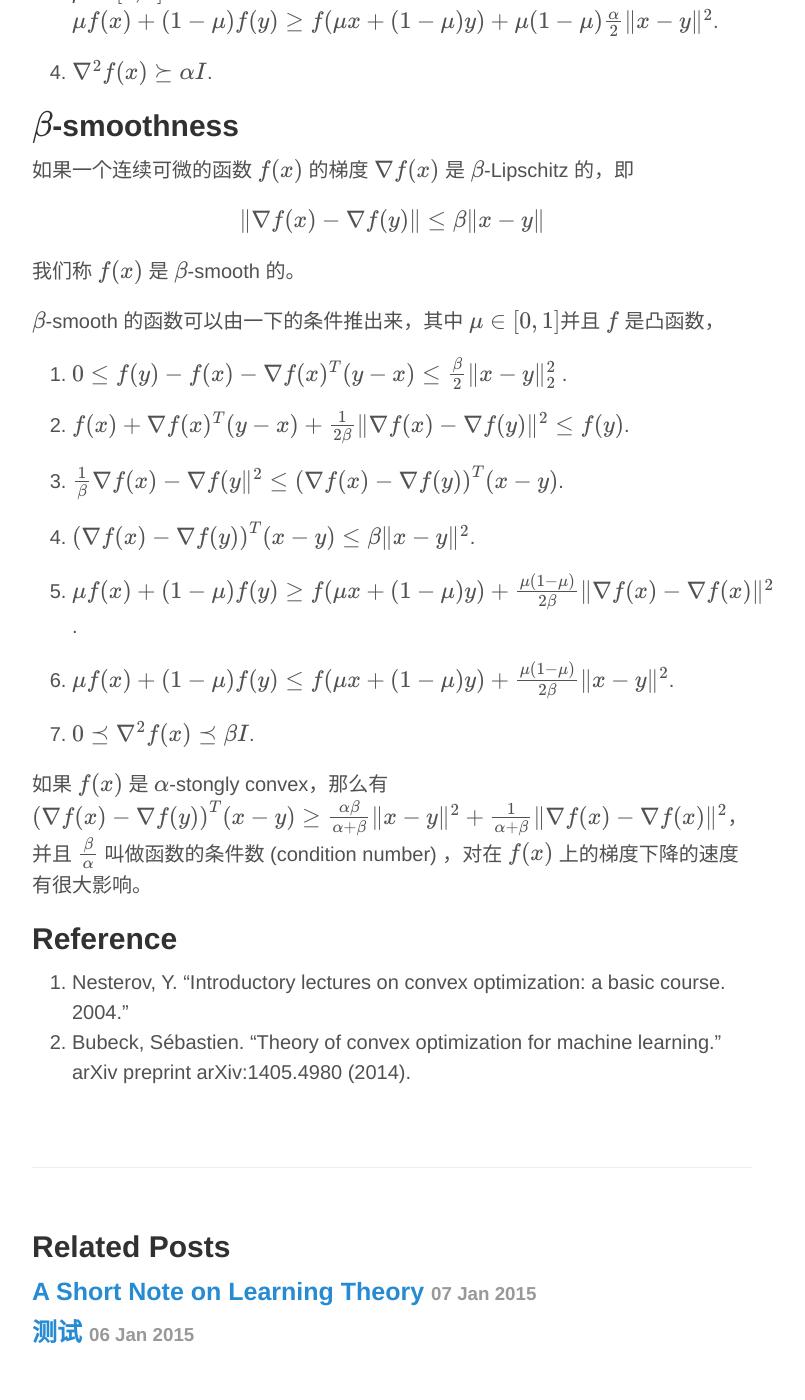
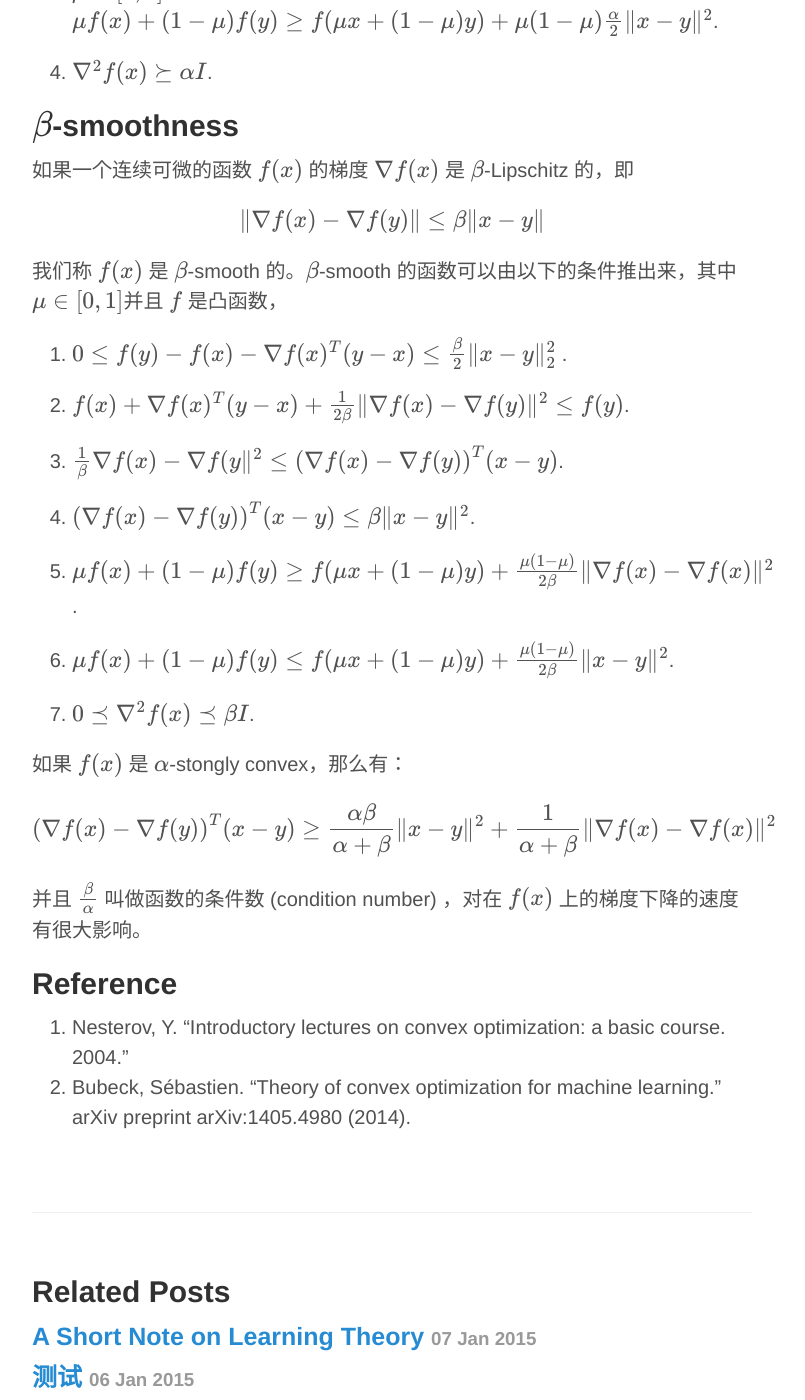
Before and after one commit to bjsc/cswhjiang.github.io, a Jekyll site: the page built from _posts/2015-04-08-strong-convexity-and-smoothness.md, in a window 1280 px wide and 1400 px high, scrolled down 1455 px. Shown: the whole window, without its empty margins (248-1053 px from the left). Built offline with Jekyll 4.4.1, drawn with Linux system fonts in a browser that asks for light colours; formulas are drawn with MathJax 3; comment, search, counter and statistics services are not loaded.

Commit message:
convexity and smoothness

```diff
--- a/_posts/2015-04-08-strong-convexity-and-smoothness.md
+++ b/_posts/2015-04-08-strong-convexity-and-smoothness.md
@@ -52,9 +52,7 @@ $$\alpha$$-strong convexity 可以由以下的条件推出：
 
 $$ \|\nabla f(x) - \nabla f(y)\| \leq \beta \|x -y\|$$
 
-我们称 $$ f(x)$$  是 $$ \beta$$-smooth 的。
-
-$$ \beta$$-smooth 的函数可以由一下的条件推出来，其中 $$ \mu \in [0, 1]$$并且 $$f$$ 是凸函数，
+我们称 $$ f(x)$$  是 $$ \beta$$-smooth 的。$$ \beta$$-smooth 的函数可以由以下的条件推出来，其中 $$ \mu \in [0, 1]$$并且 $$f$$ 是凸函数，
 
 1. $$ 0 \leq f(y) - f(x) - \nabla f(x)^T (y-x) \leq \frac{\beta}{2} \|x-y\|_2^2$$ .
 
@@ -71,7 +69,11 @@ $$ \beta$$-smooth 的函数可以由一下的条件推出来，其中 $$ \mu \in
 7. $$ 0 \preceq \nabla^2f(x)\preceq \beta I $$.
 
 
-如果 $$f(x) $$ 是 $$ \alpha$$-stongly convex，那么有 $$ \left(\nabla f(x) - \nabla f(y)\right)^T(x-y) \geq \frac{\alpha\beta}{\alpha + \beta} \|x-y\|^2 + \frac{1}{\alpha + \beta} \| \nabla f(x) - \nabla f(x)\|^2$$， 并且 $$\frac{\beta}{\alpha} $$ 叫做函数的条件数 (condition number) ，对在 $$ f(x)$$ 上的梯度下降的速度有很大影响。
+如果 $$f(x) $$ 是 $$ \alpha$$-stongly convex，那么有：
+
+$$ \left(\nabla f(x) - \nabla f(y)\right)^T(x-y) \geq \frac{\alpha\beta}{\alpha + \beta} \|x-y\|^2 + \frac{1}{\alpha + \beta} \| \nabla f(x) - \nabla f(x)\|^2$$
+
+并且 $$\frac{\beta}{\alpha} $$ 叫做函数的条件数 (condition number) ，对在 $$ f(x)$$ 上的梯度下降的速度有很大影响。
 
 
 
```
